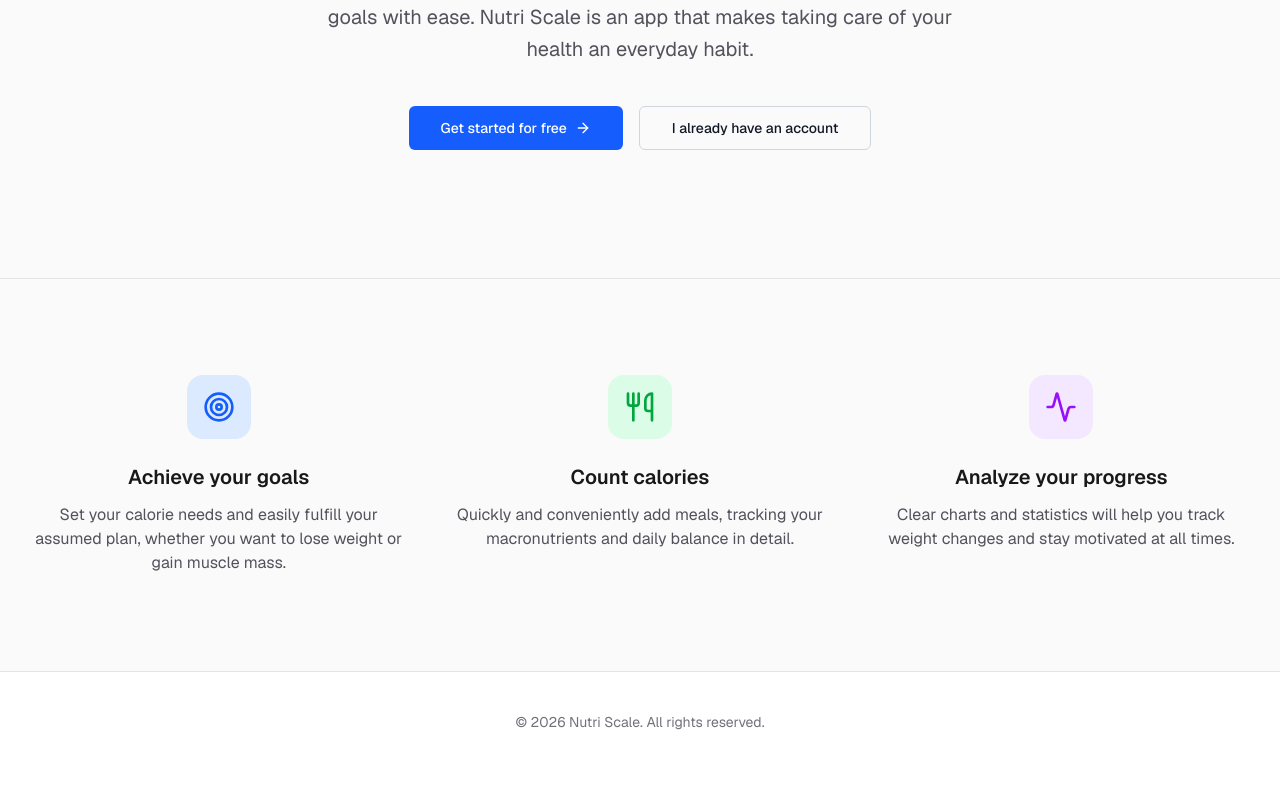
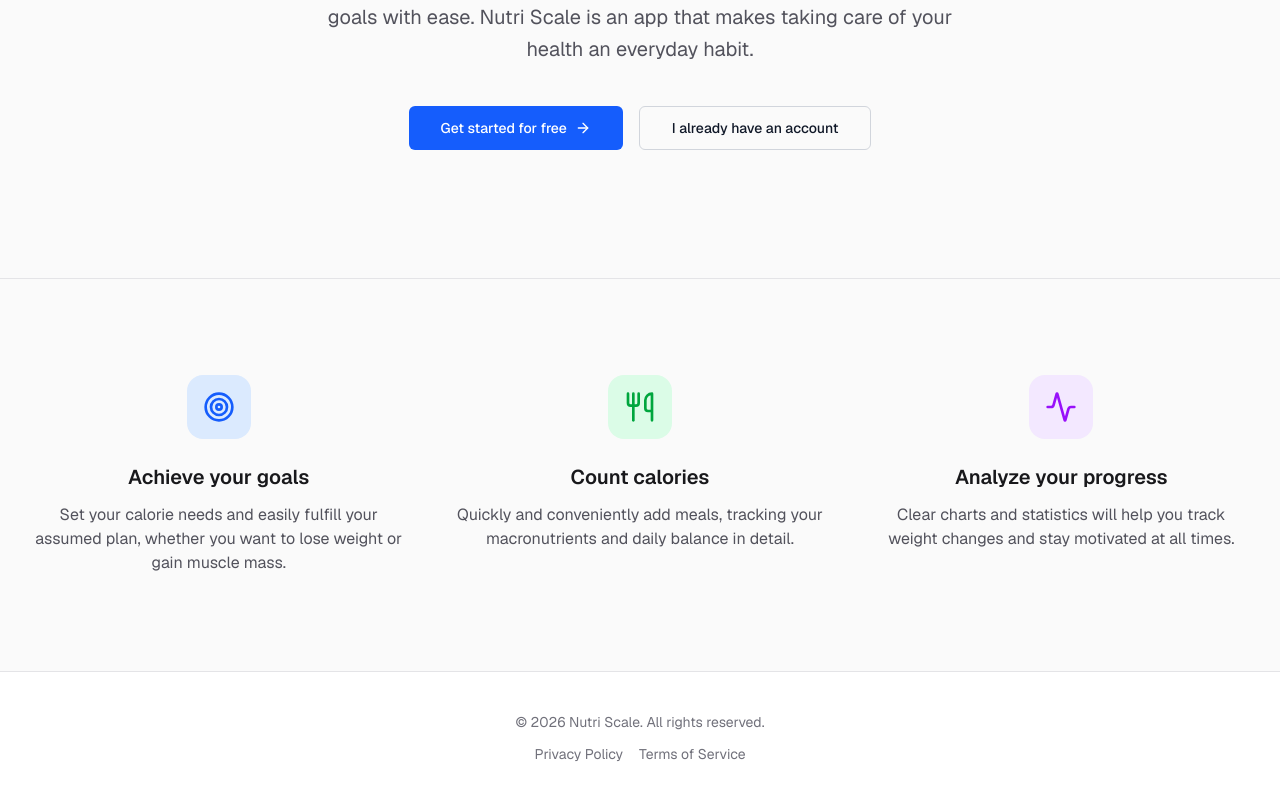
Before and after one commit to WojciechWnek/nutri-scale-fe, a Next.js app: page / in a window 1280 px wide. Shown: the part 527-1327 px from the top of the page. Before the commit the page ends 1299 px from the top, so only its background shows below. Built offline with nearby package versions, Linux system fonts and the light colour scheme.

Commit message:
feat: add legal page links to landing page footer

```diff
--- a/app/page.tsx
+++ b/app/page.tsx
@@ -116,6 +116,14 @@ export default function Home() {
         <p className="text-sm text-zinc-500 dark:text-zinc-400">
           &copy; {new Date().getFullYear()} Nutri Scale. All rights reserved.
         </p>
+        <div className="mt-3 flex items-center justify-center gap-4 text-sm text-zinc-500 dark:text-zinc-400">
+          <Link href="/privacy" className="hover:text-zinc-900 dark:hover:text-zinc-100 transition-colors">
+            Privacy Policy
+          </Link>
+          <Link href="/terms" className="hover:text-zinc-900 dark:hover:text-zinc-100 transition-colors">
+            Terms of Service
+          </Link>
+        </div>
       </footer>
     </div>
   );
```
